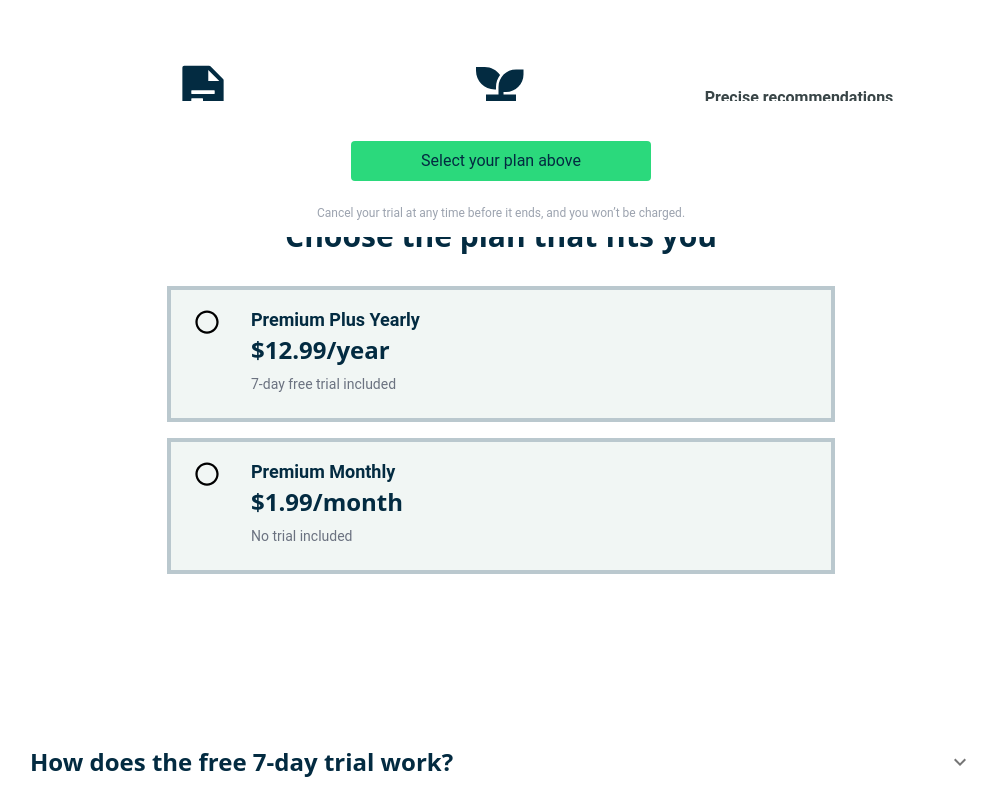
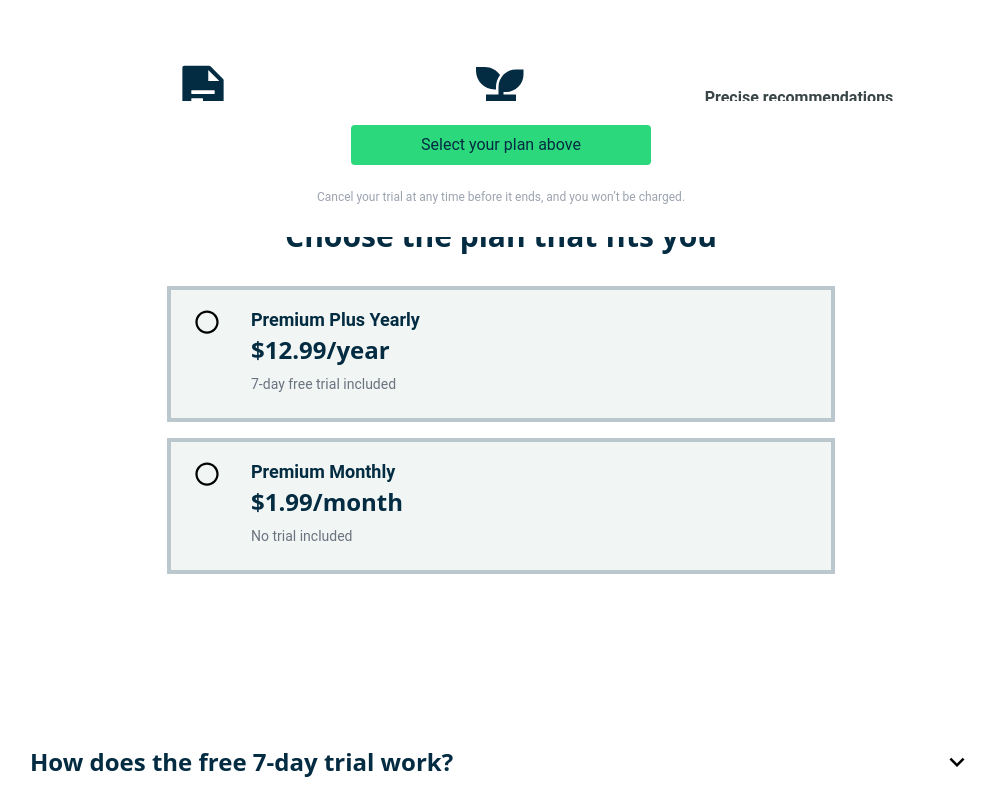
Before and after one commit to MangGlang/Book-Summary-AI-Application, a Next.js app: page /choose-plan in a window 1280 px wide. Shown: the part 563-1359 px from the top of the page, without its empty margins (139-1136 px from the left). Built offline with nearby package versions, Linux system fonts and the light colour scheme; no server answers; some icons are missing.

Commit message:
style: stylized accordion expand icon & margins

```diff
--- a/components/BasicAccordion.jsx
+++ b/components/BasicAccordion.jsx
@@ -12,7 +12,7 @@ const BasicAccordion = ({ title, body, panelNum }) => {
     <>
       <Accordion className="mx-auto">
         <AccordionSummary
-          expandIcon={<ExpandMoreIcon />}
+          expandIcon={<ExpandMoreIcon className="text-3xl text-black"/>}
           aria-controls={`panel${panelNum}a-content`}
           id={`panel${panelNum}a-header`}
           disableGutters="true"
@@ -20,7 +20,8 @@ const BasicAccordion = ({ title, body, panelNum }) => {
           <Typography variant="" className="text-2xl text-[#032b41] font-semibold font-sans py-2 text-left">{title}</Typography>
         </AccordionSummary>
         <AccordionDetails>
-          <Typography>{body}</Typography>
+          <Typography className="text-[#394547] leading-5 tracking-tight"
+          >{body}</Typography>
         </AccordionDetails>
       </Accordion>
     </>
--- a/pages/choose-plan/index.tsx
+++ b/pages/choose-plan/index.tsx
@@ -56,11 +56,11 @@ export default function forYou() {
                 trial="No trial included"
               />
               <div className="flex flex-col items-center justify-center sticky bottom-0 bg-white p-4 w-[100%]">
-                <div className="w-[300px] my-6">
+                <div className="w-[300px] my-2">
                   {/* Button should not show loginModal, instead it should direct to a stripe payment. */}
                   <LoginModal buttonText="Select your plan above" />
                 </div>
-                <p className="text-gray-400 text-xs text-nowrap">
+                <p className="text-gray-400 text-xs text-nowrap my-4">
                   Cancel your trial at any time before it ends, and you won’t be
                   charged.
                 </p>
```
